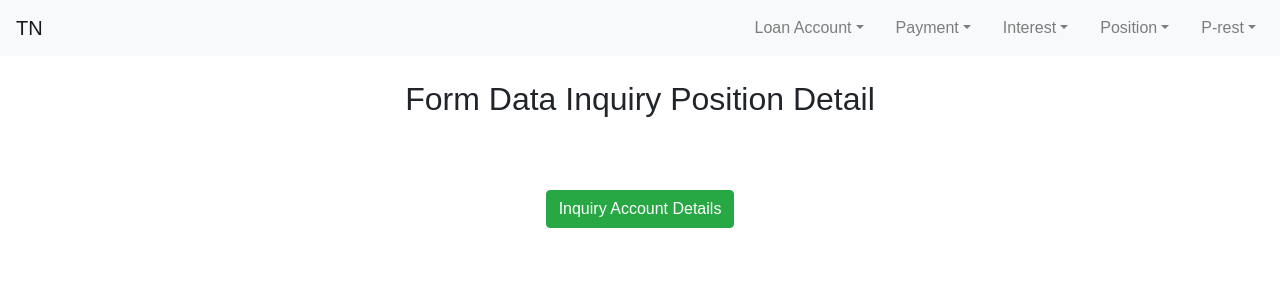
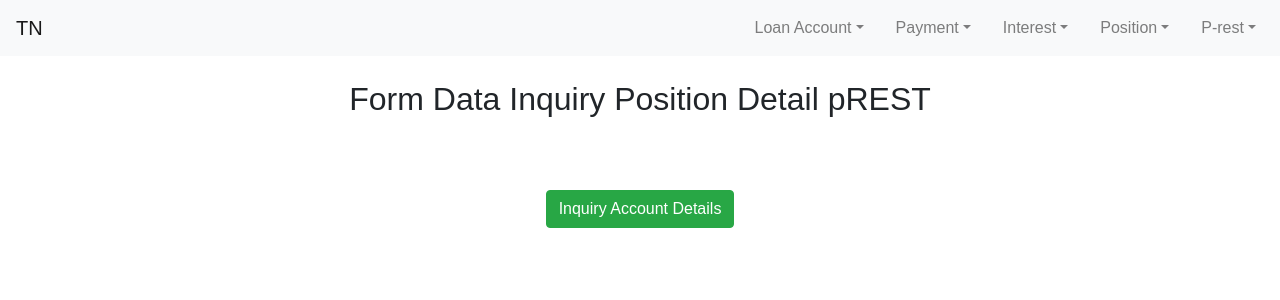
Before and after one commit to popaty/react-express-dloan, a React (Create React App) app in the folder client/: page /ipdprestSummary in a window 1280 px wide. Shown: the top 300 px of the page. Built offline with nearby package versions, Linux system fonts and the light colour scheme.

Commit message:
change topic for pREST

```diff
--- a/client/src/App/pages/inqPositionDetailPREST/InquiryPositionPRESTComponent.js
+++ b/client/src/App/pages/inqPositionDetailPREST/InquiryPositionPRESTComponent.js
@@ -47,7 +47,7 @@ class inquiryPositionPRESTComponent extends Component {
             <div className="App">
                 <DynamicHeader />
                 <br />
-                <h2>Form Input Inquiry Position Detail</h2>
+                <h2>Form Input Inquiry Position Detail pREST</h2>
                 <br />
                 <Col md={{ size: 6, offset: 4 }}>
                     <Form inline onSubmit={this.Clicked}>
--- a/client/src/App/pages/inqPositionDetailPREST/InquiryPositionPRESTSummery.js
+++ b/client/src/App/pages/inqPositionDetailPREST/InquiryPositionPRESTSummery.js
@@ -75,7 +75,7 @@ class inquiryPositionPRESTSummery extends Component {
                 <DynamicHeader />
                 <Form>
                     <br />
-                    <h2>Form Data Inquiry Position Detail</h2>
+                    <h2>Form Data Inquiry Position Detail pREST</h2>
                     <br />
                     <Col md={{ size: 6, offset: 3 }}>
                         {this.dynamicResponse(data)}
```
